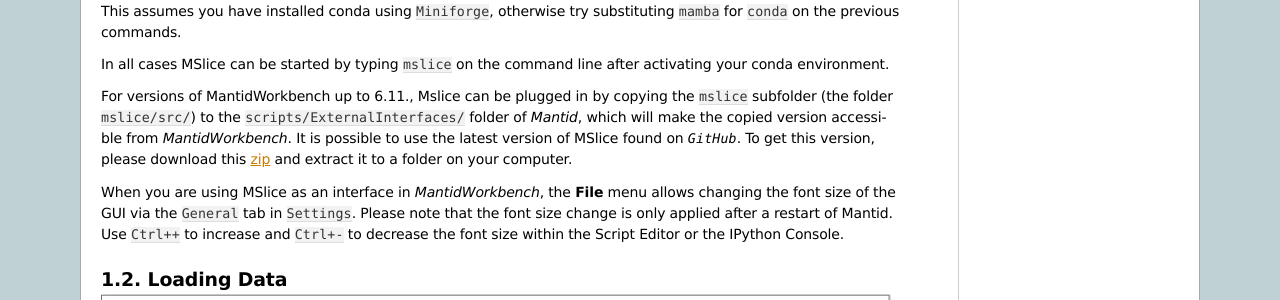
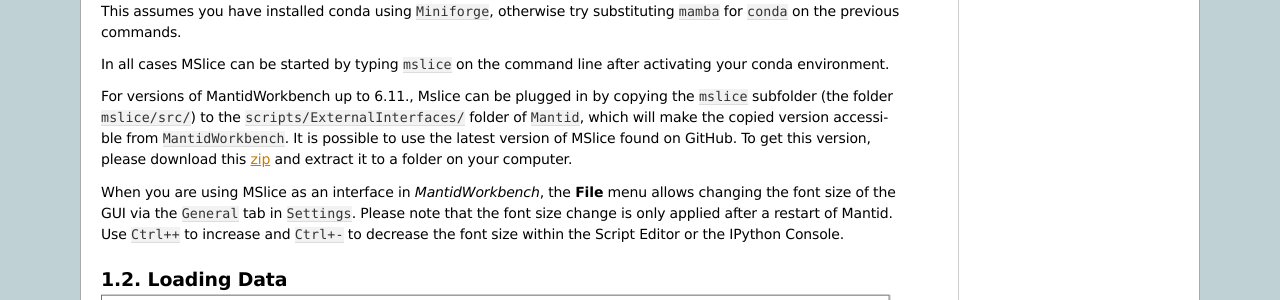
Before and after one commit to mantidproject/mslice, a Sphinx documentation site: the page built from docs/source/quickstart.rst, in a window 1280 px wide and 900 px high, scrolled down 502 px. Shown: the part 130-430 px from the top of the window. Built offline with Sphinx 7.4.7, drawn with Linux system fonts in a browser that asks for light colours; formulas are drawn with MathJax 3.

```diff
--- a/docs/source/quickstart.rst
+++ b/docs/source/quickstart.rst
@@ -23,7 +23,7 @@ This assumes you have installed conda using ``Miniforge``, otherwise try substit
 In all cases MSlice can be started by typing ``mslice`` on the command line after activating your conda environment.
 
 For versions of MantidWorkbench up to 6.11., Mslice can be plugged in by copying the ``mslice`` subfolder (the folder ``mslice/src/``) to the
-``scripts/ExternalInterfaces/`` folder of *Mantid*, which will make the copied version accessible from *MantidWorkbench*. It is possible to use the latest version of MSlice found on `GitHub`.
+``scripts/ExternalInterfaces/`` folder of ``Mantid``, which will make the copied version accessible from ``MantidWorkbench``. It is possible to use the latest version of MSlice found on GitHub.
 To get this version, please download this `zip <https://github.com/mantidproject/mslice/archive/main.zip>`_ and extract it to a
 folder on your computer.
 
```
